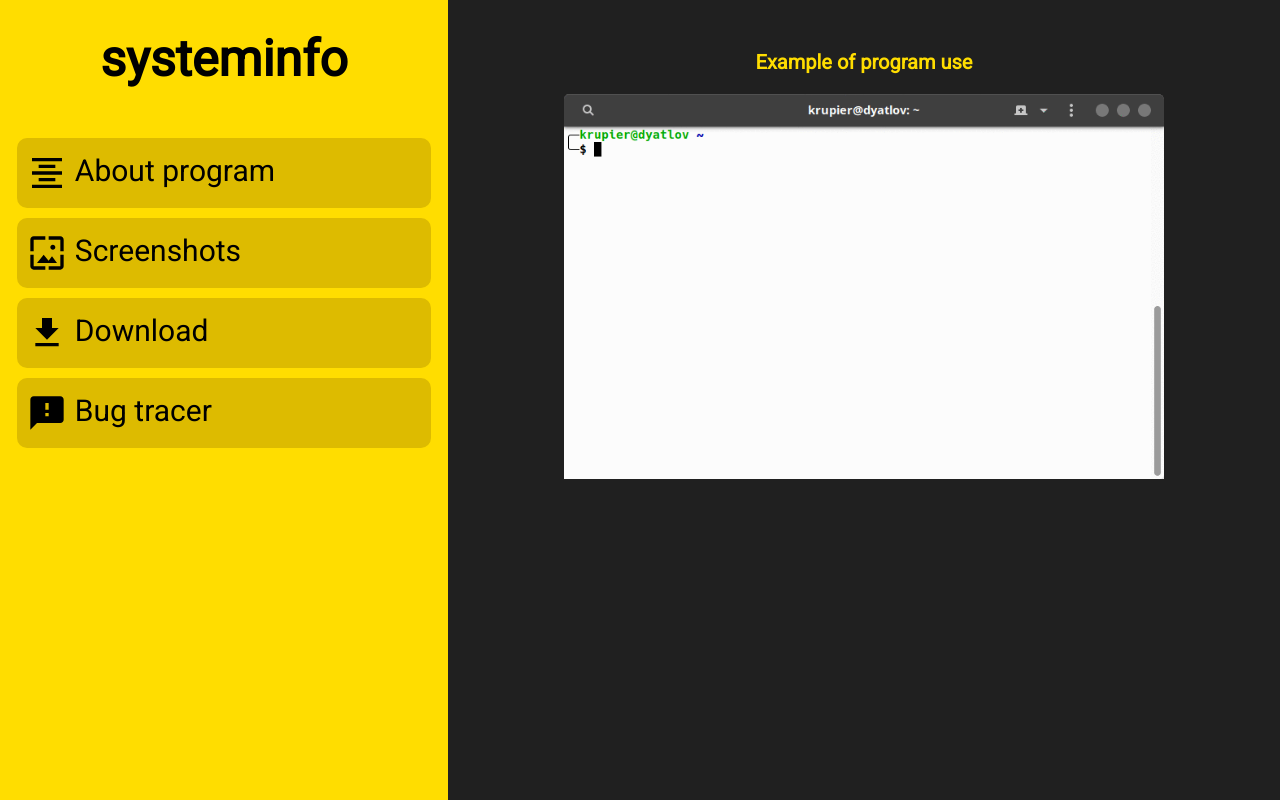
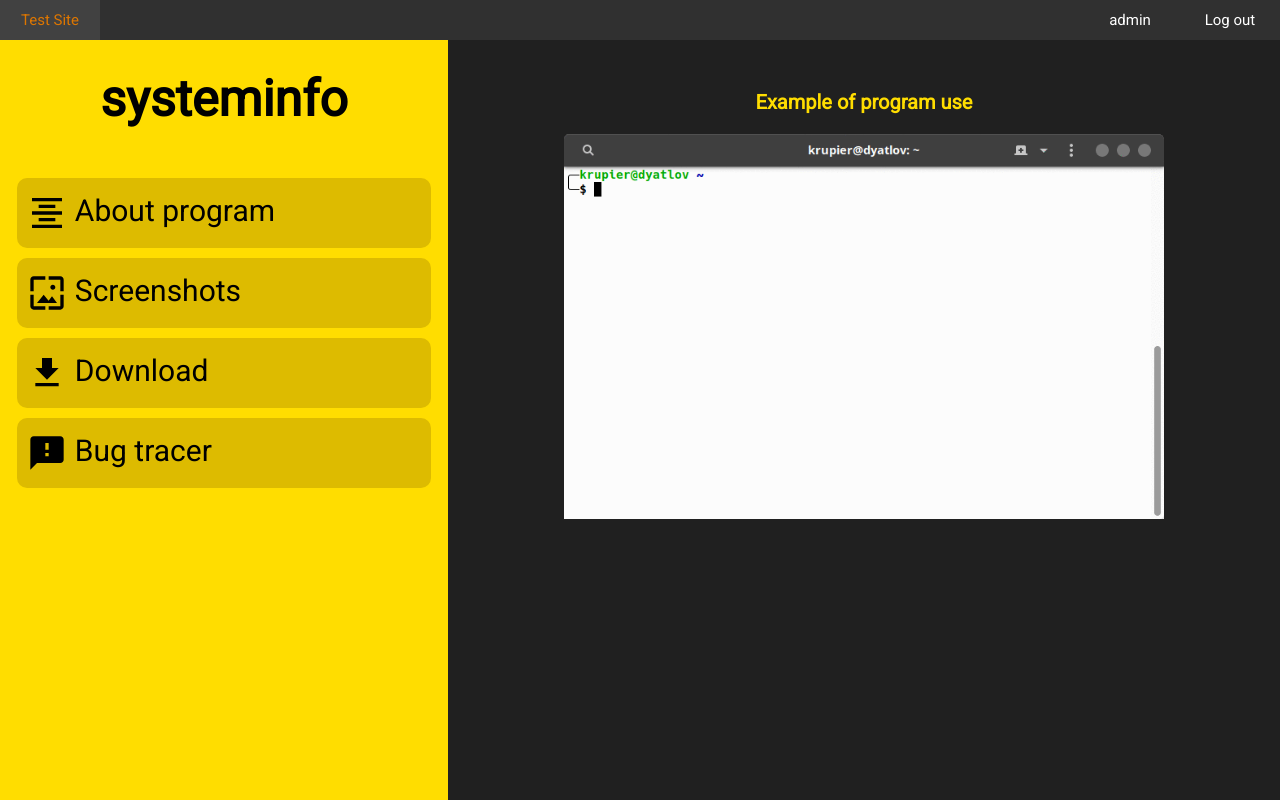
Before and after one commit to CasinoRoyaleKrupier/simple-cms, a PHP site: page / in a window 1280 px wide. Run offline with PHP 8.4, Linux system fonts and the light colour scheme; a user stored in the database is signed in; data comes from the database, SQL or seed files in the repository.

Commit message:
update top bar

```diff
--- a/administrator/admin_styles/nav_bar.css
+++ b/administrator/admin_styles/nav_bar.css
@@ -2,6 +2,7 @@
 {
     width: 150px;
     height: 100%;
+    margin-top: 40px;
     background-color: #303030;
     color: #ffffff;
     position: fixed;
--- a/administrator/admin_styles/top_bar.css
+++ b/administrator/admin_styles/top_bar.css
@@ -4,16 +4,19 @@
     height: 40px;
     background-color: #303030;
     color: #ffffff;
-    padding: 10px 10px;
     box-sizing: border-box;
     font-size: 15px;
     line-height: 20px;
+    position: fixed;
 }
 
 #top_bar a,
 #top_bar a:link
 {
-    padding: 10px 10px;
+    width: 100px;
+    padding: 10px 0;
+    display: block;
+    text-align: center;
     text-decoration: none;
     color: #ffffff;
 }
@@ -24,13 +27,17 @@
     background-color: #414141;
 }
 
-.top_bar_button_left
+.top_bar_button
 {
-    height: 100%;
+    box-sizing: border-box;
+}
+
+.left
+{
     float: left;
 }
 
-.top_bar_button_right
+.right
 {
     float: right;
 }
--- a/administrator/authorization.php
+++ b/administrator/authorization.php
@@ -35,7 +35,7 @@
                 $_SESSION['email'] = $row['mail'];
 
                 unset($_SESSION['error']);
-                header('Location: control_panel.php');
+                header('Location: admin_panel.php');
                 $result->close();
             }
             else
--- a/administrator/index.php
+++ b/administrator/index.php
@@ -4,7 +4,7 @@
 
     if (isset($_SESSION['logged']) && ($_SESSION['logged'] == true))
     {
-        header('Location: control_panel.php');
+        header('Location: admin_panel.php');
         exit();
     }
 
--- a/index.php
+++ b/index.php
@@ -18,13 +18,59 @@
     <link rel="stylesheet" href="styles/scrollbar.css">
     <link rel="stylesheet" href="styles/max_width_1300.css">
     <link rel="stylesheet" href="styles/max_width_1000.css">
+    <link rel="stylesheet" href="administrator/admin_styles/top_bar.css">
 
     <script src="scripts/jquery-3.4.1.min.js"></script>
+
+    <?php
+        if ( isset($_SESSION['logged']) )
+        {
+            $display = "block;";
+            $nav_margin = "40px;";
+            $content_margin = "40px;";
+        }
+        else
+        {
+            $display = "none;";
+            $nav_margin = "0;";
+            $content_margin = "0;";
+        }
+    ?>
+
+    <style>
+        #top_bar
+        {
+            display: <?php echo $display; ?>;
+        }
+
+        #nav_section
+        {
+            margin-top: <?php echo $nav_margin; ?>;
+        }
+
+        #container
+        {
+            margin-top: <?php echo $content_margin; ?>;
+        }
+    </style>
 
     <title>systeminfo</title>
 </head>
 <body>
-    <div id="container">
+    <div id="top_bar">
+        <div class="top_bar_button left">
+            <a href="index.php">Test Site</a>
+        </div>
+        <div class="top_bar_button right">
+            <a href="administrator/logout.php">Log out</a>
+        </div>
+        <div class="top_bar_button right">
+            <a href="#">
+                <?php echo $_SESSION['user'] . ""; ?>
+            </a>
+        </div>
+    </div>
+
     <div id="nav_section">
         <div id="logo"><a href="index.php">systeminfo</a></div>
         <div id="nav_list_menu_button"><img src="images/nav-menu-button.svg"></div>
@@ -48,12 +94,13 @@
             </div>
         </div>
     </div>
-        <div id="content_section">
+
+    <div id="container">
             <div id="animation">
                 <span class="animation_title">Example of program use</span>
                 <img src="images/animation.gif" id="animation_image">
             </div>
-            <span id="about_content">
+            <div id="about_content">
                 <?php
                     require_once "administrator/connect.php";
 
@@ -79,8 +126,8 @@
                         $connection->close();
                     }
                 ?>
-            </span>
-            <span id="screenshot_content">
+            </div>
+            <div id="screenshot_content">
                 <?php
                     require_once "administrator/connect.php";
 
@@ -106,8 +153,8 @@
                         $connection->close();
                     }
                 ?>
-            </span>
-            <span id="download_content">
+            </div>
+            <div id="download_content">
                 <?php
                     require_once "administrator/connect.php";
 
@@ -133,7 +180,6 @@
                         $connection->close();
                     }
                 ?>
-            </span>
             </div>
     </div>
 
--- a/styles/main.css
+++ b/styles/main.css
@@ -1,5 +1,6 @@
 * { padding: 0; margin: 0; }
-html, body, #fullheight {
+html, body
+{
     min-height: 100% !important;
     height: 100%;
 }
@@ -15,28 +16,23 @@ body
 
 #container
 {
-    width: 100%;
-    height: 100%;
+    width: 65%;
+    margin-left: 35%;
+    margin-top: 0;
+    color: #ffdd00;
+    font-size: 20px;
+    float: left;
+    text-align: justify;
 }
 
 #nav_section
 {
     width: 35%;
     height: 100%;
+    margin-top: 0;
     background-color: #ffdd00;
     float: left;
     position: fixed;
-}
-
-#content_section
-{
-    width: 65%;
-    height: 100%;
-    margin-left: 35%;
-    color: #ffdd00;
-    font-size: 20px;
-    float: left;
-    text-align: justify;
 }
 
 #logo
--- a/styles/max_width_1000.css
+++ b/styles/max_width_1000.css
@@ -7,7 +7,7 @@
         background-color: #ffdd00;
     }
 
-    #content_section
+    #container
     {
         width: 100%;
         height: auto;
@@ -55,9 +55,16 @@
         transition-duration: 0.5s;
     }
 
+    #animation,
+    #about_content,
+    #screenshot_content,
+    #download_content
+    {
+        margin-top: 150px;
+    }
+
     .animation_title
     {
-
         margin-bottom: 20px;
         display: block;
     }
```
Also changed, not shown: administrator/admin_panel.php (renamed from administrator/control_panel.php, +20 -5 lines), administrator/admin_styles/admin_panel.css (+19 -0 lines). Lines whose indentation alone changed are shown as unchanged.
